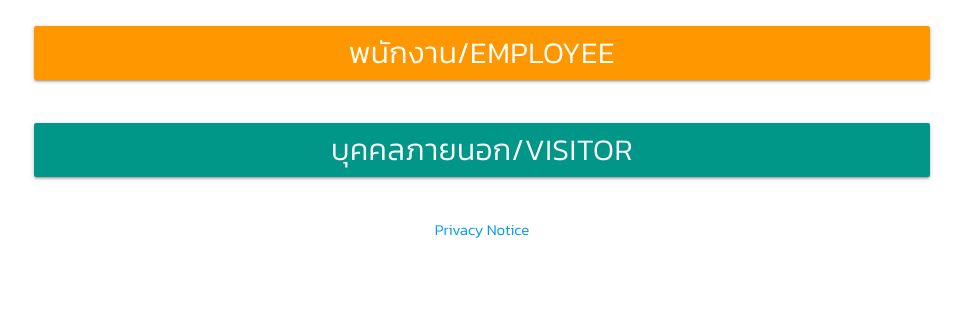
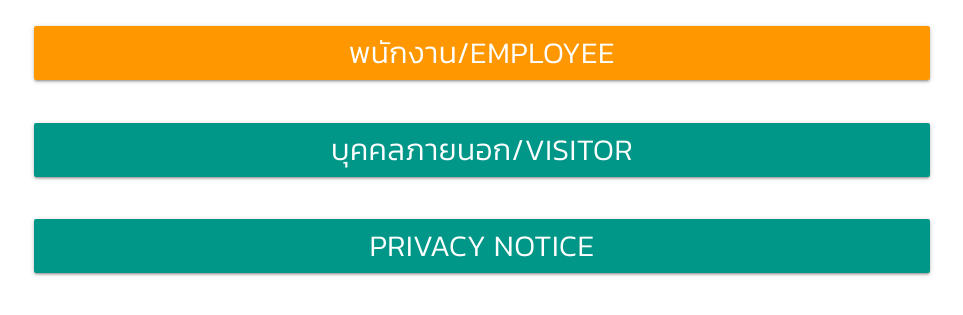
Before and after one commit to nopparat231/form-covid19, a PHP site: page / in a window 1280 px wide. Shown: the part 359-674 px from the top of the page, without its empty margins (158-1121 px from the left). Run offline with PHP 8.4, Linux system fonts and the light colour scheme.

Commit message:
Update Home.php

```diff
--- a/Home.php
+++ b/Home.php
@@ -23,7 +23,7 @@
         </div>
         <br>
         <div class="row center">
-            <a href="Privacy.php" class="">
+            <a href="Privacy.php" class="btn-large waves-effect waves-light teal">
                 <!-- <i class="material-icons left">contacts</i> -->
                 Privacy Notice
             </a>
```
